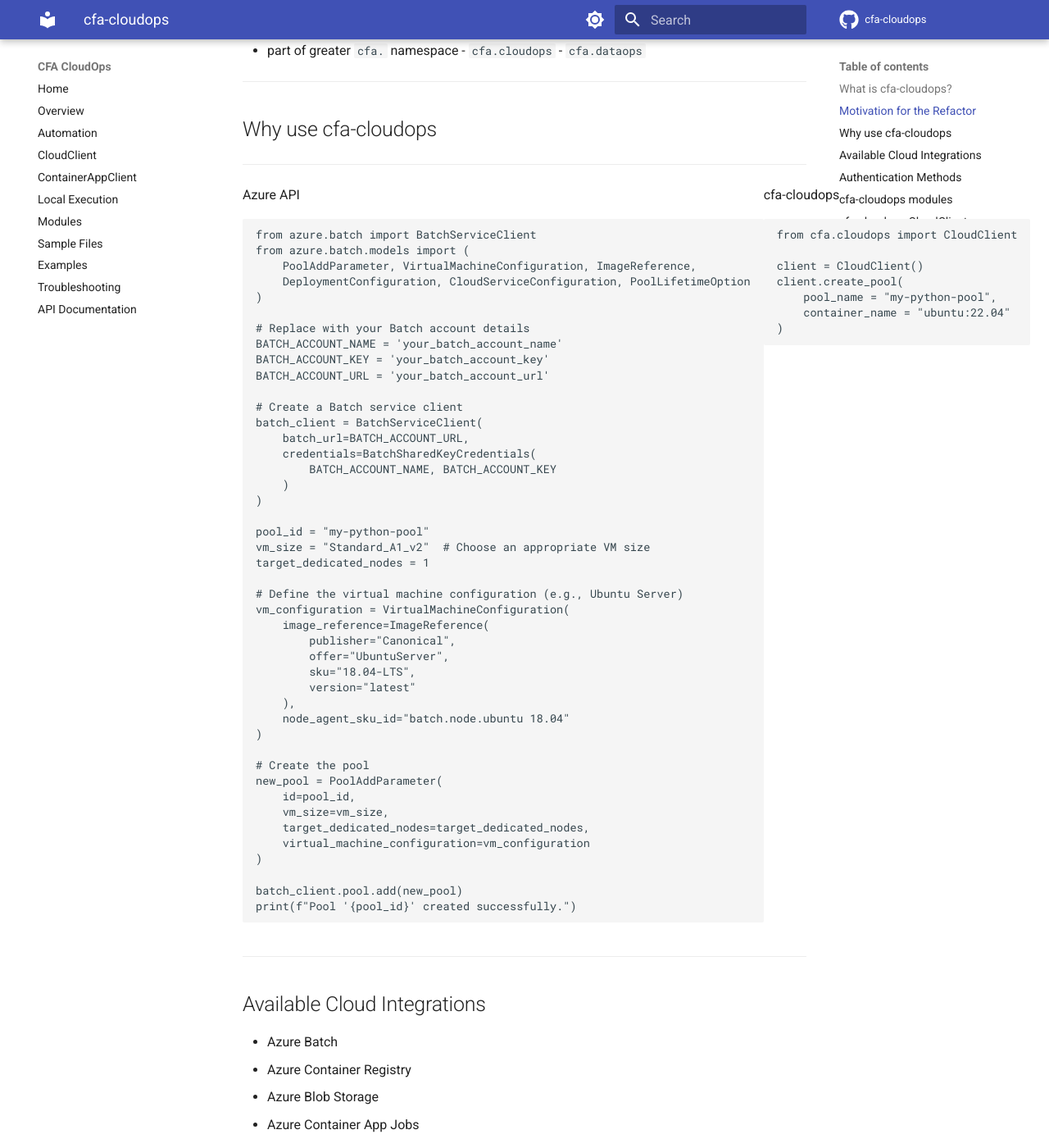
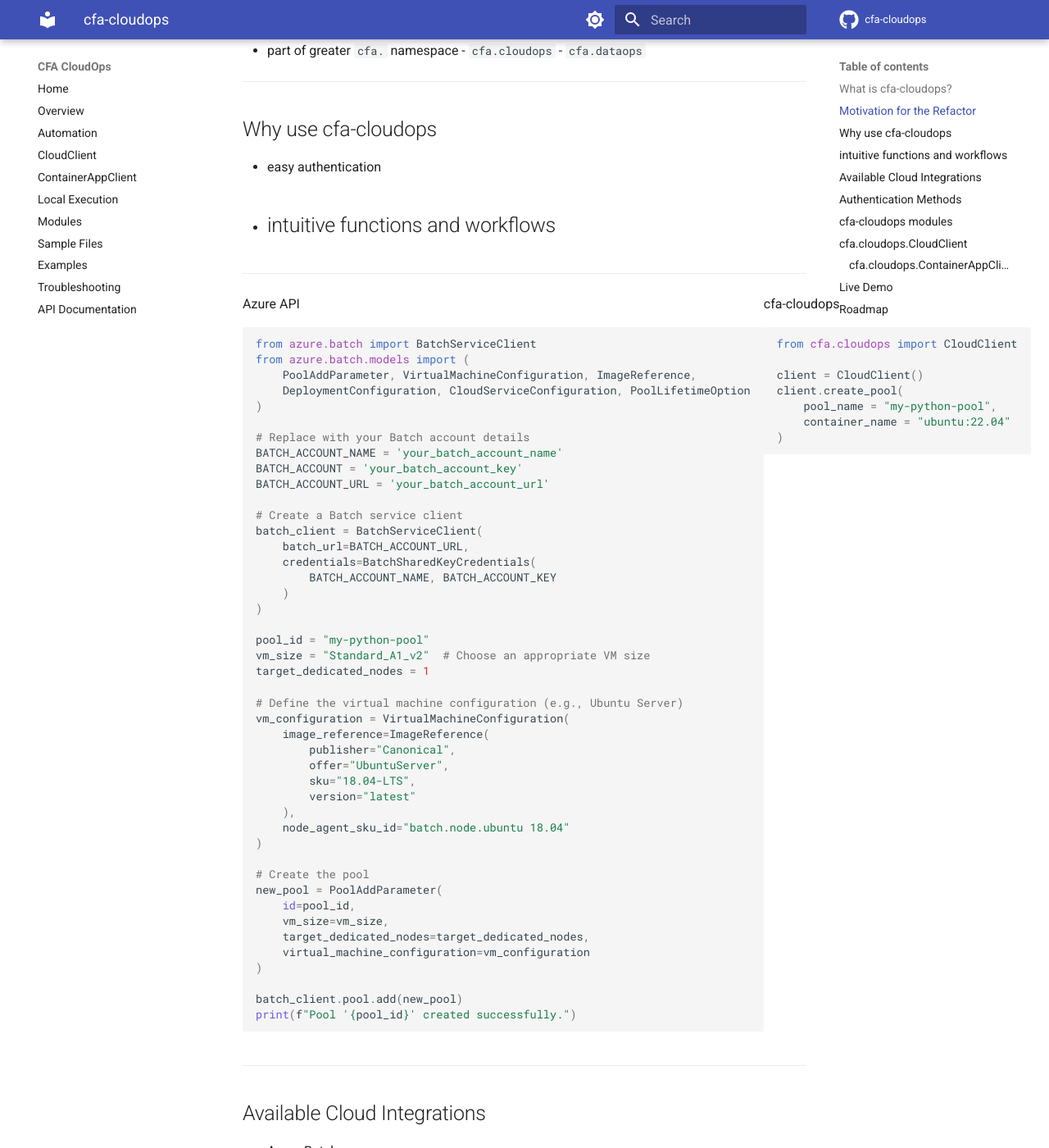
Before and after one commit to CDCgov/cfa-cloudops, an MkDocs documentation site: the page built from docs/presentations/cloudops-wg-20250909.md, in a window 1280 px wide and 1400 px high, scrolled down 693 px. Shown: the whole window at 82% size. Built offline with MkDocs 1.6.1 and Material for MkDocs 9.7.7, drawn with Linux system fonts in a browser that asks for light colours; comment, search, counter and statistics services are not loaded; some of the changed lines change nothing that is shown; some of the changed text lies outside the part shown.

Commit message:
update presentation

````diff
--- a/docs/presentations/cloudops-wg-20250909.md
+++ b/docs/presentations/cloudops-wg-20250909.md
@@ -3,6 +3,10 @@
 title: cfa-cloudops
 theme: uncover
 class: invert
+style: |
+  section {
+    font-size: 30px; /* Adjust the pixel value as needed */
+  }
 ---
 
 # cfa-cloudops
@@ -30,13 +34,11 @@
 - part of greater `cfa.` namespace
     - `cfa.cloudops`
     - `cfa.dataops`
-
-
 ---
 ## Why use cfa-cloudops
-
-
-
+- easy authentication
+- intuitive functions and workflows
+-
 ---
 
 <style>
@@ -53,7 +55,7 @@
 <div class="col">
 Azure API
 
-```
+```python
 from azure.batch import BatchServiceClient
 from azure.batch.models import (
     PoolAddParameter, VirtualMachineConfiguration, ImageReference,
@@ -62,7 +64,7 @@
 
 # Replace with your Batch account details
 BATCH_ACCOUNT_NAME = 'your_batch_account_name'
-BATCH_ACCOUNT_KEY = 'your_batch_account_key'
+BATCH_ACCOUNT = 'your_batch_account_key'
 BATCH_ACCOUNT_URL = 'your_batch_account_url'
 
 # Create a Batch service client
@@ -103,7 +105,7 @@
 <div class = "col">
 
 cfa-cloudops
-```
+```python
 from cfa.cloudops import CloudClient
 
 client = CloudClient()
@@ -126,14 +128,23 @@
 ---
 ## Authentication Methods
 
-- uses .env files or environment variables for more secure storin
+- uses .env files or environment variables for more secure storing
 - Managed Identity
+  - less tokens/secrets to maintain locally
+  - easier/convenient
 - Service Principals
 - Federated Token Credential (for GH Actions)
 ---
 ## `cfa-cloudops` modules
+
+- low level functions (similar to cfa-azuretools)
+- CloudClient (similar to cfa_azure AzureClient)
+- ContainerAppClient
+- automation (run tasks from toml)
+- local (debugging or initial development locally emulating Cloud environment)
 ---
 ## `cfa.cloudops.CloudClient`
+
 ---
 ### `cfa.cloudops.ContainerAppClient`
 ---
@@ -141,6 +152,9 @@
 ---
 ## Roadmap
 
+- CLI commands: easy cloud interactions for any programming language
+- metaflow
+- DAGster: workflow orchestrator
 ---
 ## Documentation
 
````
